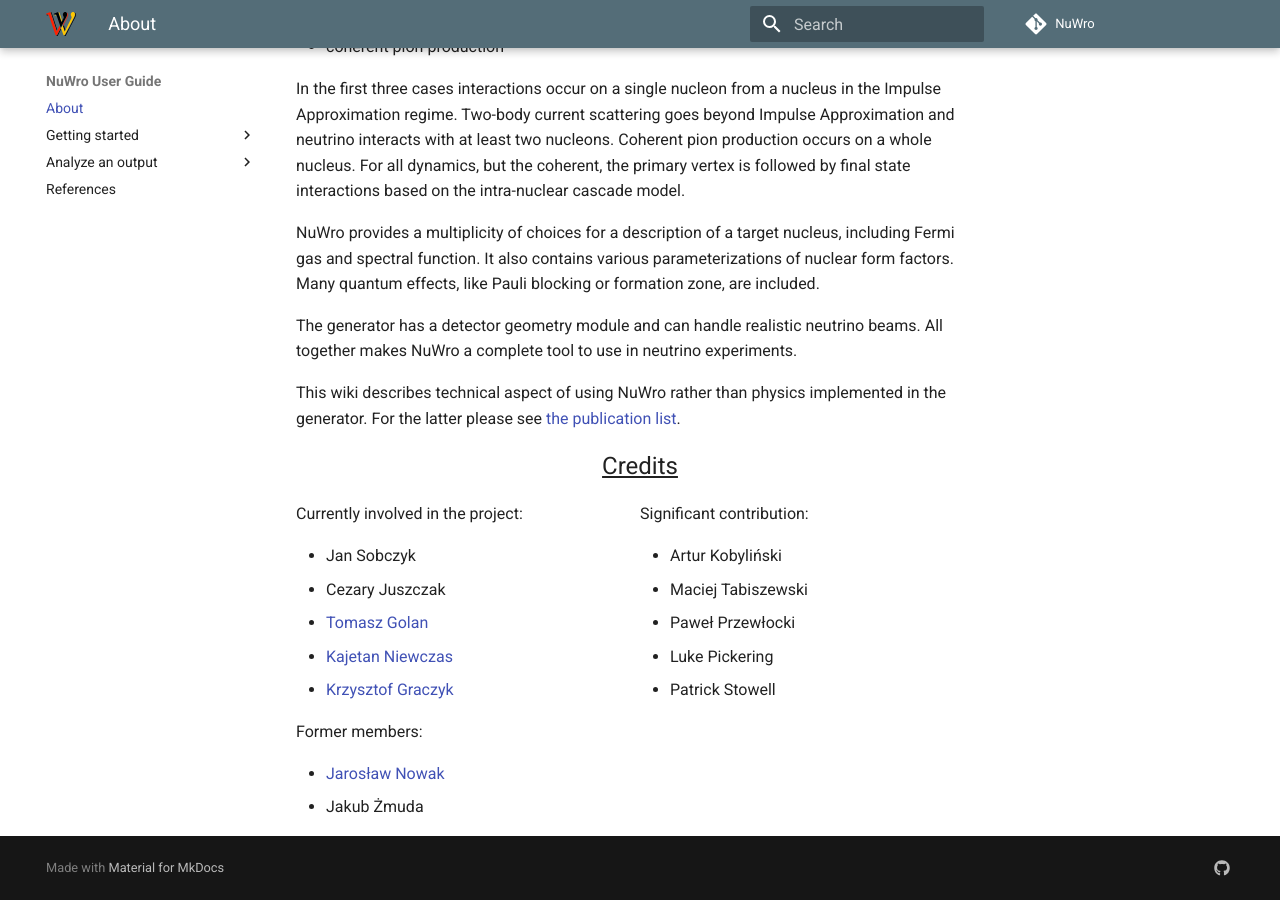
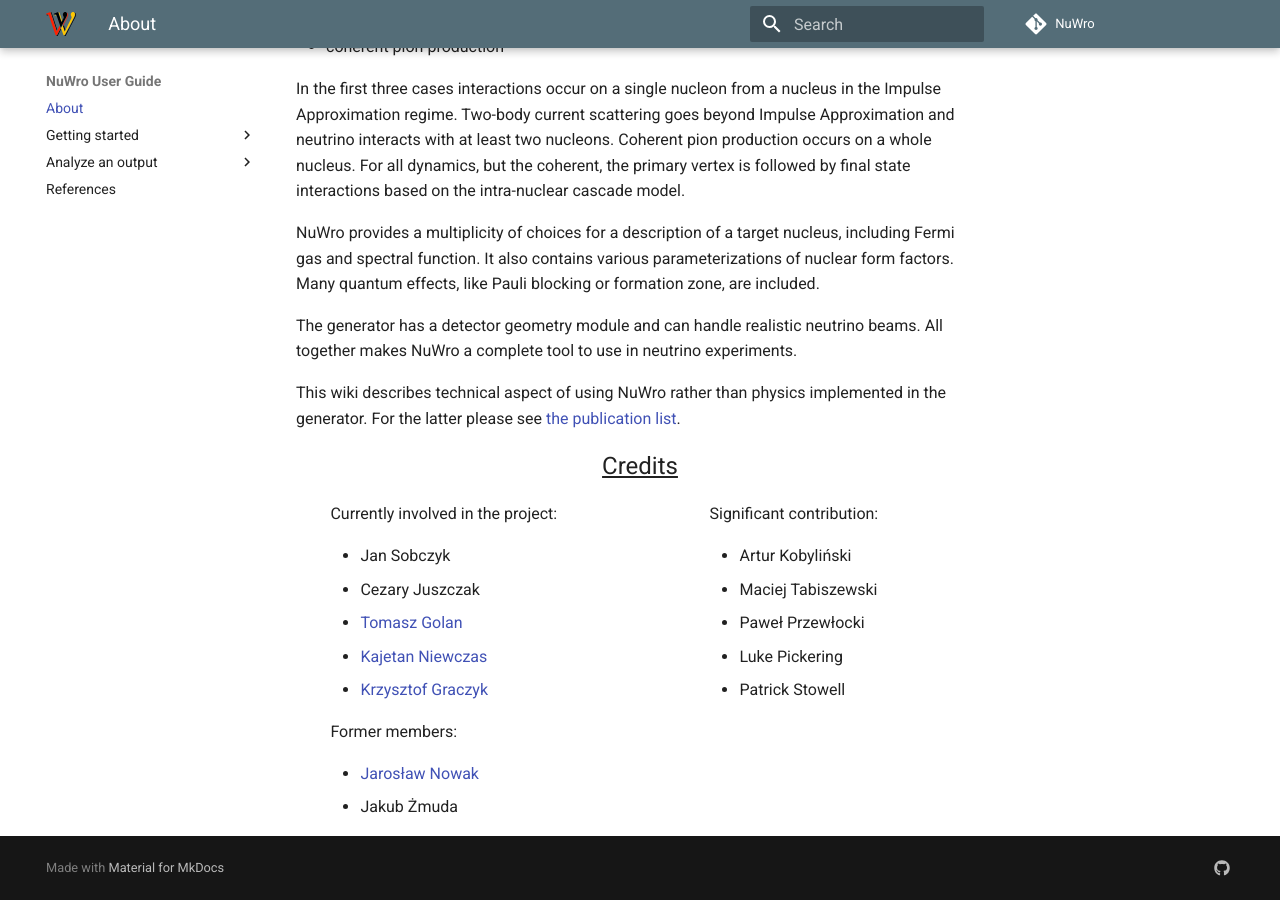
Before and after one commit to NuWro/user-guide, an MkDocs documentation site: the page built from docs/index.md, in a window 1280 px wide and 900 px high, scrolled down 740 px. Built offline with MkDocs 1.6.1 and Material for MkDocs 9.7.7, drawn with Linux system fonts in a browser that asks for light colours; comment, search, counter and statistics services are not loaded; old or Windows-style settings are respelled for this version of MkDocs.

Commit message:
authors margin added

```diff
--- a/docs/index.md
+++ b/docs/index.md
@@ -20,7 +20,9 @@ This wiki describes technical aspect of using NuWro rather than physics implemen
 
 <p align=center><font size=5><u>Credits</u></font></p>
 
-<div style="float:left; width:50%">
+<div style="margin-left: 5%">
+
+<div style="float:left; width:42%">
 
 Currently involved in the project:
 
@@ -40,7 +42,7 @@ Former members:
 </ul>
 
 </div>
-<div style="float:left; width:50%">
+<div style="float:right; width:42%">
 
 Significant contribution:
 
@@ -53,3 +55,5 @@ Significant contribution:
 </ul>
 
 </div>
+
+</div>
```
